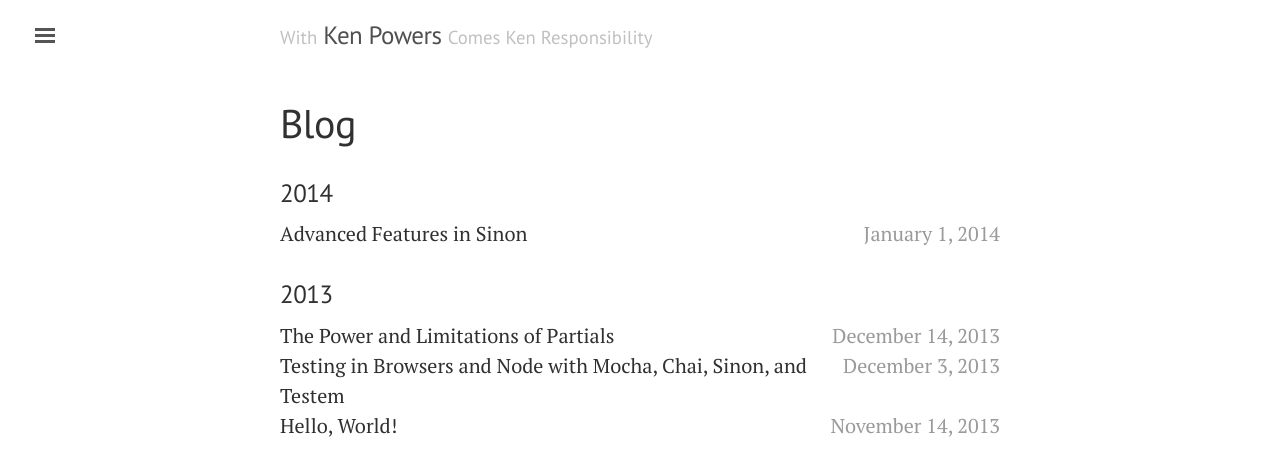
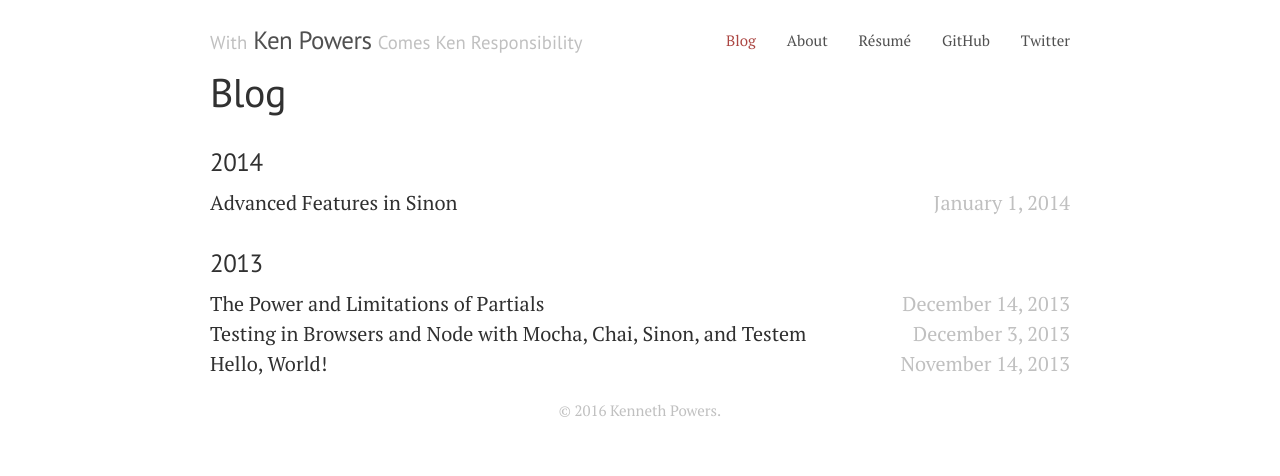
Before and after one commit to knpwrs/knpwrs.github.io, a Jekyll site: the page built from index.html, in a window 1280 px wide. Shown: the top 476 px of the page. Built offline with Jekyll 4.4.1, drawn with Linux system fonts in a browser that asks for light colours; nearby versions of some CDN libraries.

Commit message:
Remove sidebar.

```diff
--- a/_config.yml
+++ b/_config.yml
@@ -1,14 +1,21 @@
-permalink:   blog/:title/
+permalink:   blog/:title
 title_pre:   With
 title:       Ken Powers
 title_post:  Comes Ken Responsibility
 tagline:     With Ken Powers Comes Ken Responsibility
 url:         http://knpw.rs
 baseurl:     ''
+masthead_links:
+  - text: Blog
+    url: /
+  - text: About
+    url: /about
+  - text: Résumé
+    url: /resume
+  - text: GitHub
+    url: https://github.com/knpwrs
+  - text: Twitter
+    url: https://twitter.com/knpwrs
 author:
   name:      Ken Powers
   full_name: Kenneth Powers
-  email:     ken@kenpowers.net
-  github:    https://github.com/knpwrs
-  twitter:   https://twitter.com/knpwrs
-  linkedin:  https://www.linkedin.com/profile/view?id=168773387
--- a/_includes/head.html
+++ b/_includes/head.html
@@ -12,7 +12,6 @@
   </title>
   <link rel="stylesheet" href="{{ site.baseurl }}/assets/site.css">
   <link rel="stylesheet" href="https://fonts.googleapis.com/css?family=PT+Serif:400,400italic,700%7CPT+Sans:400">
-  <link rel="stylesheet" href="https://maxcdn.bootstrapcdn.com/font-awesome/4.5.0/css/font-awesome.min.css">
   <link rel="apple-touch-icon" sizes="57x57" href="{{ site.baseurl }}/assets/apple-icon-57x57.png">
   <link rel="apple-touch-icon" sizes="60x60" href="{{ site.baseurl }}/assets/apple-icon-60x60.png">
   <link rel="apple-touch-icon" sizes="72x72" href="{{ site.baseurl }}/assets/apple-icon-72x72.png">
--- a/_includes/sidebar.html
+++ /dev/null
@@ -1,24 +0,0 @@
-<input type="checkbox" class="sidebar-checkbox" id="sidebar-checkbox">
-<div class="sidebar" id="sidebar">
-  <nav class="sidebar-nav">
-    <a class="sidebar-nav-item{% if page.url == site.baseurl %} active{% endif %}" href="{{ site.baseurl }}/">Home</a>
-    {% assign pages_list = site.pages | sort:"url" %}
-    {% for node in pages_list %}
-      {% if node.title != null %}
-        {% if node.layout == "page" %}
-          <a class="sidebar-nav-item{% if page.url == node.url %} active{% endif %}" href="{{ node.url }}">{{ node.title }}</a>
-        {% endif %}
-      {% endif %}
-    {% endfor %}
-  </nav>
-  <div class="sidebar-item">
-    <p class="social">
-      <a class="fa fa-3 fa-github" href="{{ site.author.github }}" title="GitHub"></a>
-      <a class="fa fa-3 fa-twitter" href="{{ site.author.twitter }}" title="Twitter"></a>
-      <a class="fa fa-3 fa-linkedin" href="{{ site.author.linkedin }}" title="LinkedIn"></a>
-    </p>
-    <p class="copyright">
-      &copy; {{ site.time | date: '%Y' }} {{ site.author.full_name }}.
-    </p>
-  </div>
-</div>
--- a/_layouts/default.html
+++ b/_layouts/default.html
@@ -2,34 +2,23 @@
 <html lang="en-us">
   {% include head.html %}
   <body class="sidebar-overlay">
-    {% include sidebar.html %}
     <div class="wrap">
-      <div class="masthead">
-        <div class="container">
-          <h3 class="masthead-title">
-            <small>{{ site.title_pre }}</small> <a href="{{ site.baseurl }}/" title="Home">{{ site.title }}</a> <small>{{ site.title_post }}</small>
-          </h3>
-        </div>
-      </div>
-      <div class="container content">
+      <header class="container masthead">
+        <h3 class="masthead-title">
+          <small>{{ site.title_pre }}</small> <a href="{{ site.baseurl }}/" title="Home">{{ site.title }}</a> <small>{{ site.title_post }}</small>
+        </h3>
+        <nav class="masthead-nav">
+          {% for link in site.masthead_links %}
+            <a class="masthead-nav-item{% if page.url == link.url %} active{% endif %}" href="{{ link.url }}">{{ link.text }}</a>
+          {% endfor %}
+        </nav>
+      </header>
+      <main class="container content">
         {{ content }}
-      </div>
+      </main>
+      <footer class="container copyright">
+        &copy; {{ site.time | date: '%Y' }} {{ site.author.full_name }}.
+      </footer>
     </div>
-    <label for="sidebar-checkbox" class="sidebar-toggle"></label>
-    <script>
-      (function(document) {
-        var toggle = document.querySelector('.sidebar-toggle');
-        var sidebar = document.querySelector('#sidebar');
-        var checkbox = document.querySelector('#sidebar-checkbox');
-        document.addEventListener('click', function(e) {
-          var target = e.target;
-          if (!checkbox.checked
-          || sidebar.contains(target)
-          || (target === checkbox || target === toggle)
-          ) return;
-          checkbox.checked = false;
-        }, false);
-      })(document);
-    </script>
   </body>
 </html>
--- a/assets/site.scss
+++ b/assets/site.scss
@@ -1,7 +1,7 @@
 ---
 ---
 /**
- * Based on Poole and Lanyon by @mdo.
+ * Originally based on Poole and Lanyon by @mdo.
  * https://github.com/poole/poole.
  */
 
@@ -9,8 +9,16 @@ $transition-time: 0.25s;
 $color-title: #303030;
 $color-heading: #313131;
 $color-text: #515151;
+$color-text-light: #c0c0c0;
 $color-link: #505050;
 $color-link-hover: #ab4642;
+$height-masthead: 40px;
+$breakpoint-small: 48em;
+$breakpoint-large: 56em;
+$font-size-base: 16px;
+$font-size-base-large: 20px;
+$font-size-small: 0.75rem;
+$font-size-heading: 2rem;
 
 * {
   box-sizing: border-box;
@@ -18,7 +26,7 @@ $color-link-hover: #ab4642;
 
 html {
   font-family: "PT Serif", Georgia, "Times New Roman", serif;
-  font-size: 16px;
+  font-size: $font-size-base;
   line-height: 1.5;
   &, body {
     margin: 0;
@@ -26,7 +34,7 @@ html {
     overflow-x: hidden;
   }
   @media (min-width: 38em) {
-    font-size: 20px;
+    font-size: $font-size-base-large;
   }
 }
 
@@ -55,24 +63,24 @@ h1, h2, h3, h4, h5, h6 {
   text-rendering: optimizeLegibility;
 }
 h1 {
-  font-size: 2rem;
+  font-size: $font-size-heading;
 }
 h2 {
-  margin-top: 1rem;
-  font-size: 1.5rem;
+  margin-top: $font-size-heading / 2;
+  font-size: 0.75 * $font-size-heading;
 }
 h3 {
-  margin-top: 1.5rem;
-  font-size: 1.25rem;
+  margin-top: 0.75 * $font-size-heading;
+  font-size: 0.625 * $font-size-heading;
 }
 h4, h5, h6 {
-  margin-top: 1rem;
-  font-size: 1rem;
+  margin-top: $font-size-heading / 2;
+  font-size: $font-size-heading / 2;
 }
 
 p {
   margin-top: 0;
-  margin-bottom: 1rem;
+  margin-bottom: $font-size-heading / 2;
 }
 
 strong {
@@ -231,22 +239,44 @@ tbody tr:nth-child(odd) {
   padding-top: 1rem;
   padding-bottom: 1rem;
   margin-bottom: 1rem;
+  display: flex;
+  justify-content: space-between;
+  align-content: center;
+  line-height: $height-masthead;
+  @media (min-width: $breakpoint-small) {
+    height: $height-masthead;
+  }
+  @media (max-width: $breakpoint-small) {
+    flex-direction: column;
+    justify-content: space-between;
+  }
   &-title {
     margin-top: 0;
     margin-bottom: 0;
     color: $color-link;
+    flex: 0.6;
+    height: $height-masthead;
+    line-height: $height-masthead;
     small {
       font-size: 75%;
       font-weight: 400;
-      color: #c0c0c0;
+      color: $color-text-light;
       letter-spacing: 0;
-      @media (max-width: 48em) {
+      @media (max-width: $breakpoint-large) {
         display: none;
       }
     }
-    @media (max-width: 48em) {
+    @media (max-width: $breakpoint-small) {
       text-align: center;
     }
+  }
+  &-nav {
+    flex: 0.4;
+    font-size: $font-size-small;
+    display: flex;
+    justify-content: space-between;
+    height: $height-masthead;
+    line-height: $height-masthead;
   }
 }
 
@@ -266,7 +296,7 @@ tbody tr:nth-child(odd) {
     display: block;
     margin-top: -.5rem;
     margin-bottom: 1rem;
-    color: #9a9a9a;
+    color: $color-text-light;
   }
 }
 
@@ -321,138 +351,7 @@ a.pagination-item:hover {
     max-width: 32rem;
   }
   @media (min-width: 56em) {
-    max-width: 38rem;
-  }
-}
-
-.sidebar {
-  position: fixed;
-  top: 0;
-  bottom: 0;
-  left: -14rem;
-  width: 14rem;
-  visibility: hidden;
-  overflow-y: auto;
-  font-family: "PT Sans", Helvetica, Arial, sans-serif;
-  font-size: .875rem;
-  color: rgba(255,255,255,.6);
-  background-color: #202020;
-  transition: all .25s ease-in-out;
-  @media (min-width: 30em) {
-    font-size: .75rem;
-  }
-  a {
-    font-weight: normal;
-    color: #fff;
-  }
-  &-item {
-    padding: 1rem;
-    &:last-of-type {
-      padding-top: 1rem;
-    }
-    p:last-child {
-      margin-bottom: 0;
-    }
-    @media (min-width: 48em) {
-      padding: 1.5rem;
-    }
-  }
-  &-nav {
-    border-bottom: 1px solid rgba(255,255,255,.1);
-    &-item {
-      display: block;
-      padding: .5rem 1rem;
-      border-top: 1px solid rgba(255,255,255,.1);
-      transition: all $transition-time;
-      @media (min-width: 48em) {
-        padding-left:  1.5rem;
-        padding-right: 1.5rem;
-      }
-      &.active, &:hover, &:focus {
-        text-decoration: none;
-        background-color: rgba(255,255,255,.1);
-        border-color: transparent;
-      }
-    }
-  }
-  &-checkbox {
-    position: absolute;
-    opacity: 0;
-    -webkit-user-select: none;
-       -moz-user-select: none;
-            user-select: none;
-  }
-  &-toggle {
-    position: absolute;
-    top: .8rem;
-    left: 1rem;
-    display: block;
-    padding: .25em .75em;
-    color: $color-link;
-    background-color: #fff;
-    border-radius: .25em;
-    cursor: pointer;
-    &:before {
-      display: inline-block;
-      width: 1rem;
-      height: .75rem;
-      content: "";
-      background-image: -webkit-linear-gradient(to bottom, #555, #555 20%, #fff 20%, #fff 40%, #555 40%, #555 60%, #fff 60%, #fff 80%, #555 80%, #555 100%);
-      background-image:    -moz-linear-gradient(to bottom, #555, #555 20%, #fff 20%, #fff 40%, #555 40%, #555 60%, #fff 60%, #fff 80%, #555 80%, #555 100%);
-      background-image:     -ms-linear-gradient(to bottom, #555, #555 20%, #fff 20%, #fff 40%, #555 40%, #555 60%, #fff 60%, #fff 80%, #555 80%, #555 100%);
-      background-image:         linear-gradient(to bottom, #555, #555 20%, #fff 20%, #fff 40%, #555 40%, #555 60%, #fff 60%, #fff 80%, #555 80%, #555 100%);
-    }
-    #sidebar-checkbox:checked ~ & {
-      color: #fff;
-      background-color: #555;
-      &:before {
-        background-image: -webkit-linear-gradient(to bottom, #fff, #fff 20%, #555 20%, #555 40%, #fff 40%, #fff 60%, #555 60%, #555 80%, #fff 80%, #fff 100%);
-        background-image:    -moz-linear-gradient(to bottom, #fff, #fff 20%, #555 20%, #555 40%, #fff 40%, #fff 60%, #555 60%, #555 80%, #fff 80%, #fff 100%);
-        background-image:     -ms-linear-gradient(to bottom, #fff, #fff 20%, #555 20%, #555 40%, #fff 40%, #fff 60%, #555 60%, #555 80%, #fff 80%, #fff 100%);
-        background-image:         linear-gradient(to bottom, #fff, #fff 20%, #555 20%, #555 40%, #fff 40%, #fff 60%, #555 60%, #555 80%, #fff 80%, #fff 100%);
-      }
-    }
-    @media (min-width: 30.1em) {
-      position: fixed;
-    }
-    @media print {
-      display: none;
-    }
-  }
-}
-
-.wrap,
-.sidebar,
-.sidebar-toggle {
-  -webkit-backface-visibility: hidden;
-          backface-visibility: hidden;
-}
-.wrap,
-.sidebar-toggle {
-  transition: transform .25s ease-in-out;
-}
-
-#sidebar-checkbox:checked {
-  & + .sidebar {
-    z-index: 10;
-    visibility: visible;
-  }
-  & ~ .sidebar, & ~ .wrap, & ~ .sidebar-toggle {
-    transform: translateX(14rem);
-  }
-}
-
-.sidebar-overlay {
-  #sidebar-checkbox:checked {
-    ~ .wrap {
-      transform: translateX(0);
-    }
-    ~.sidebar {
-      box-shadow: .25rem 0 .5rem rgba(0,0,0,.1);
-      &-toggle {
-        box-shadow: 0 0 0 .25rem #fff;
-      }
-    }
+    max-width: 45rem;
   }
 }
 
@@ -524,27 +423,6 @@ a.pagination-item:hover {
 .css .o + .nt,
 .css .nt + .nt { color: #999; }
 
-.social {
-  font-size: 1.5rem;
-  text-align: center;
-  margin-bottom: 0;
-  a.fa {
-    margin: 0 5px;
-    color: rgba(255,255,255,.6);
-    transition: all 0.5s;
-    &:hover {
-      color: rgba(255,255,255,1);
-    }
-    &:hover, &:focus {
-      text-decoration: none;
-    }
-  }
-}
-
-.copyright {
-  text-align: center;
-}
-
 ul.posts {
   list-style-type: none;
   padding-left: 0;
@@ -557,7 +435,7 @@ li.post {
     margin: 0 0 0 auto;
     width: 25%;
     text-align: right;
-    @media (max-width: 56em) {
+    @media (max-width: $breakpoint-large) {
       display: none;
     }
   }
@@ -569,8 +447,14 @@ a {
   .content p & {
     border-bottom: 1px dotted rgba(0, 0, 0, 0.4);
   }
-  .container &:hover {
+  .container &:hover, &.active {
     color: $color-link-hover;
     border-bottom-color: $color-link-hover;
   }
 }
+
+.copyright {
+  color: $color-text-light;
+  text-align: center;
+  font-size: $font-size-small;
+}
```
